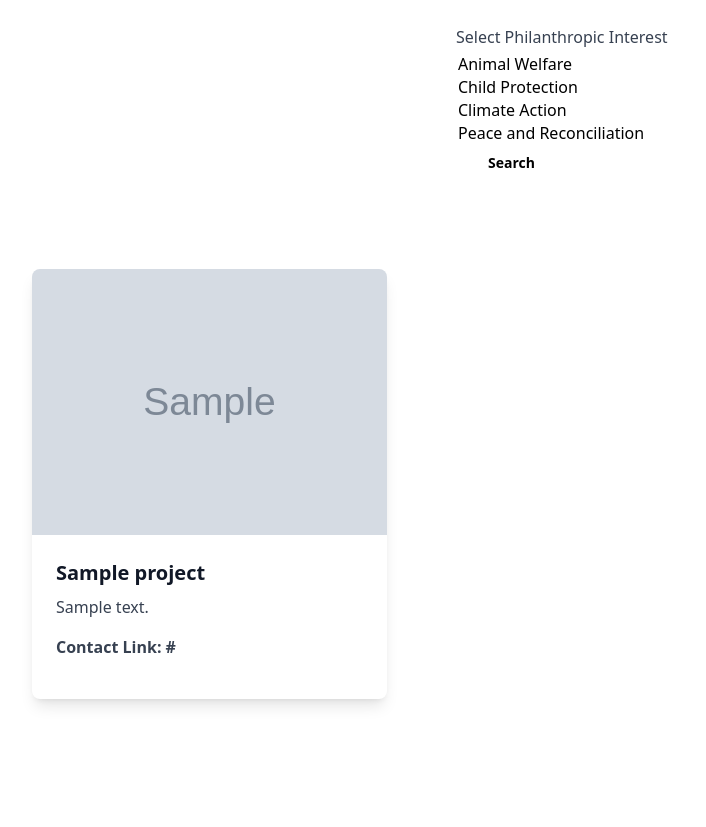
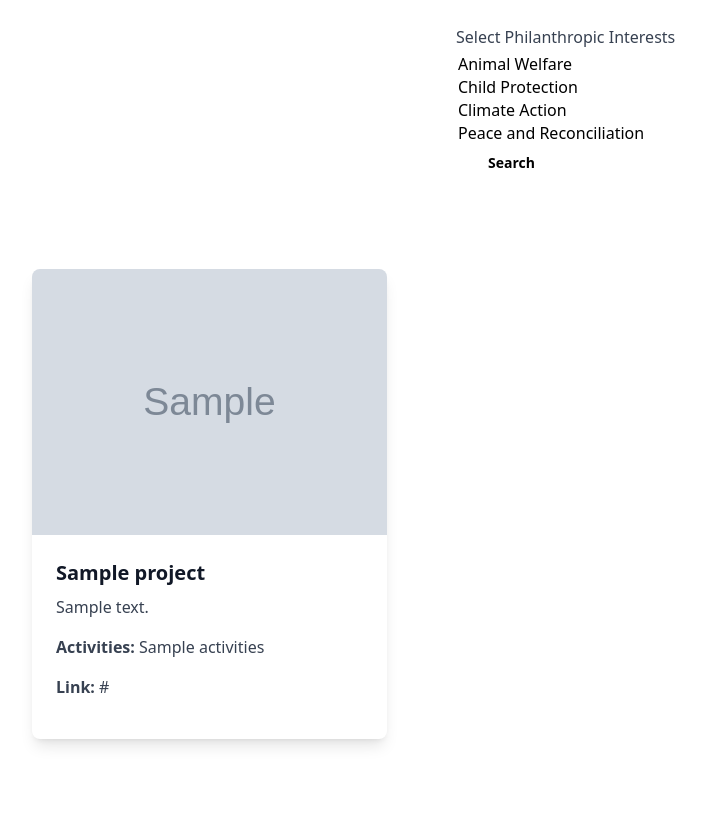
Before and after one commit to vnoelifant/charity-finder, a Django app: template templates/project_detail.html in a window 1280 px wide. Shown: the part 59-886 px from the top of the page, without its empty margins (56-762 px from the left). Before the commit the page ends 765 px from the top, so only its background shows below. Run offline with Django 4.2, Linux system fonts and the light colour scheme; data comes from the database, SQL or seed files in the repository; the template is opened without the code that fills it: most values are stand-ins (such as "Sample title", 1, 10 or a date in 2020); grey boxes marked "Sample" are stand-in pictures; data that the repository does not hold is empty; some libraries are stand-ins or nearby versions; some web fonts are replaced.

Commit message:
style updates

```diff
--- a/templates/base.html
+++ b/templates/base.html
@@ -34,7 +34,7 @@
 <div>
   <form action="{% url 'orgs_theme' %}" method="get" class="w-64 mx-auto">
     <label class="block text-left" style="max-width: 300px">
-      <span class="text-gray-700 font-lusistana">Select Philanthropic Interest</span>
+      <span class="text-gray-700 font-lusistana">Select Philanthropic Interests</span>
       {% load themes %}
       {% get_themes as themes %}
       <select class="form-multiselect block w-full mt-1" name="themes" multiple>
--- a/templates/project_detail.html
+++ b/templates/project_detail.html
@@ -24,8 +24,15 @@
                 <p class="text-gray-700 text-base mb-4 font-lusistana">
                 {{project.summary}}
                 </p>
-                <p class="text-gray-700 text-base mb-4 font-lusistana font-semibold">
-                    <a href="{{project.contact_url}}">Contact Link: {{project.contact_url}}</a>
+                <p class="text-gray-700 text-base mb-4 font-lusistana ">
+                    <span class="font-bold">Activities:</span>
+                     {{project.activities}}
+                </p>
+                <p class="text-gray-700 text-base mb-4 font-lusistana">
+                    <a href="{{project.contact_url}}">
+                        <span class="font-bold">Link:</span>
+                        {{project.contact_url}}
+                    </a>
                 </p>
             </div>
 
```
